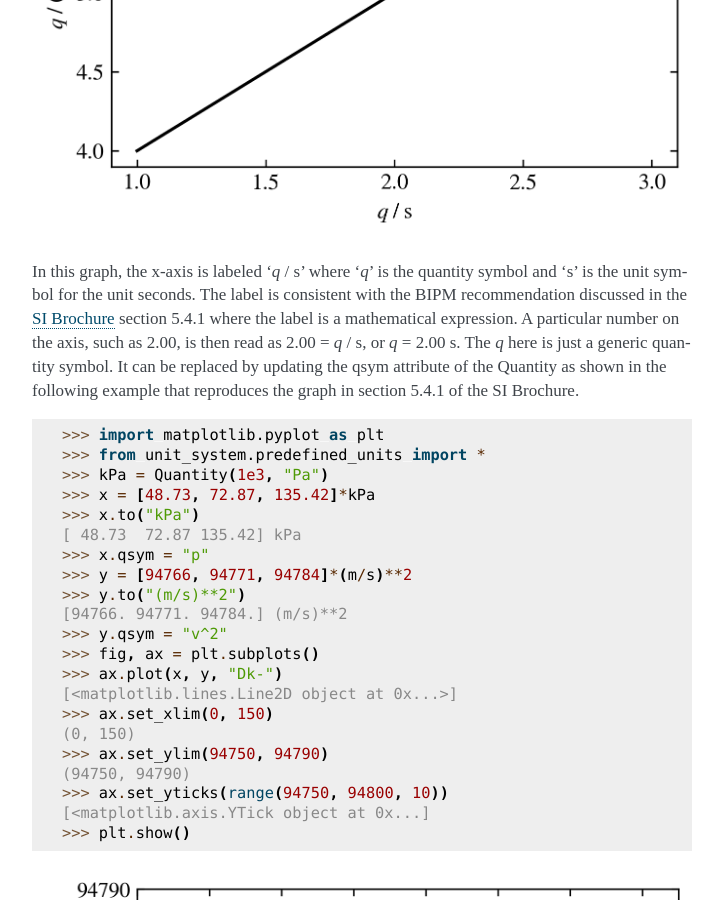
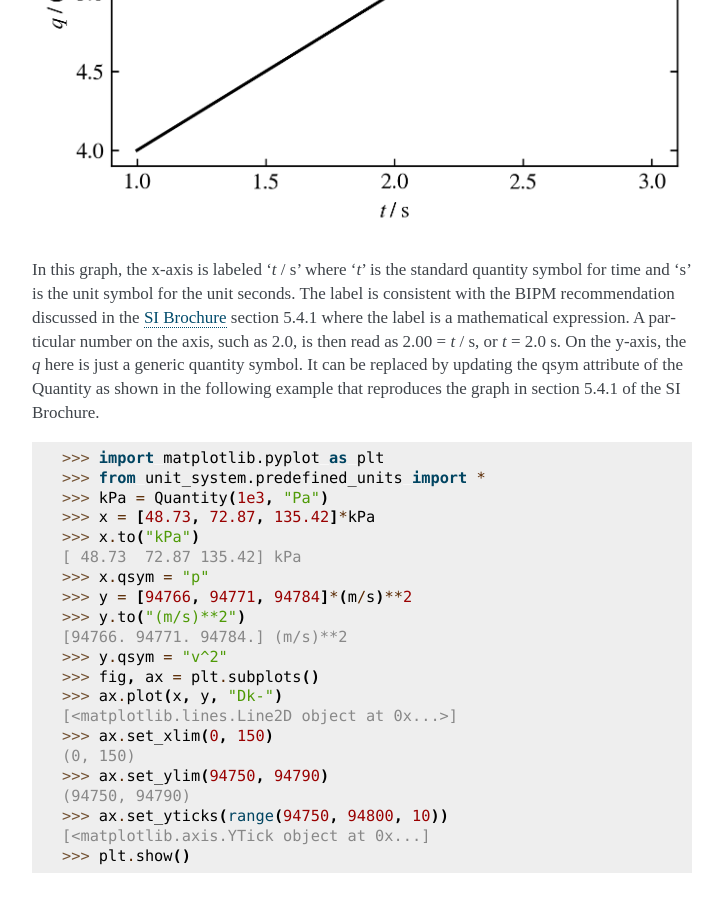
Before and after one commit to l-johnston/unit_system, a Sphinx documentation site: the page built from doc/usage.rst, in a window 1280 px wide and 900 px high, scrolled down 1675 px. Shown: the whole window, without its empty margins (388-1111 px from the left). Built offline with Sphinx 7.4.7, drawn with Linux system fonts in a browser that asks for light colours.

Commit message:
DOC: minor corrections

```diff
--- a/doc/index.rst
+++ b/doc/index.rst
@@ -1,5 +1,6 @@
 Welcome to unit_system
 ======================
+.. image:: https://img.shields.io/pypi/v/unit-system
 
 A Python package for doing physical quantity math in the SI unit system
 
--- a/doc/usage.rst
+++ b/doc/usage.rst
@@ -66,13 +66,14 @@ in the case of Quantity, the default axis labels are based on the unit. For exam
 
 .. image:: examples/default_labels_graph.png
 
-In this graph, the x-axis is labeled '*q* / s' where '*q*' is the quantity symbol and
-'s' is the unit symbol for the unit seconds. The label is consistent with the BIPM
-recommendation discussed in the `SI Brochure`_ section 5.4.1 where the label is
-a mathematical expression. A particular number on the axis, such as 2.00, is then
-read as 2.00 = *q* / s, or *q* = 2.00 s. The *q* here is just a generic quantity
-symbol. It can be replaced by updating the qsym attribute of the Quantity as shown
-in the following example that reproduces the graph in section 5.4.1 of the SI Brochure.
+In this graph, the x-axis is labeled '*t* / s' where '*t*' is the standard quantity
+symbol for time and 's' is the unit symbol for the unit seconds. The label is
+consistent with the BIPM recommendation discussed in the `SI Brochure`_ section
+5.4.1 where the label is a mathematical expression. A particular number on the axis,
+such as 2.0, is then read as 2.00 = *t* / s, or *t* = 2.0 s. On the y-axis, the *q*
+here is just a generic quantity symbol. It can be replaced by updating the qsym
+attribute of the Quantity as shown in the following example that reproduces the graph
+in section 5.4.1 of the SI Brochure.
 
 >>> import matplotlib.pyplot as plt
 >>> from unit_system.predefined_units import *
```
Also changed, not shown: doc/examples/default_labels_graph.png, 1 other file.
